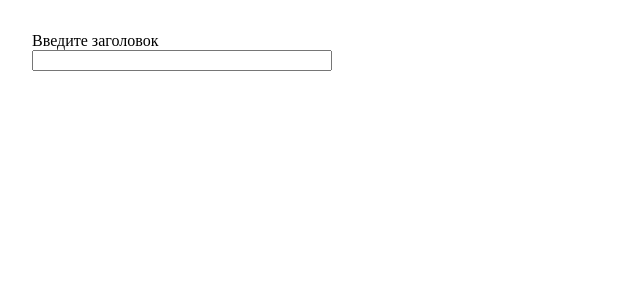
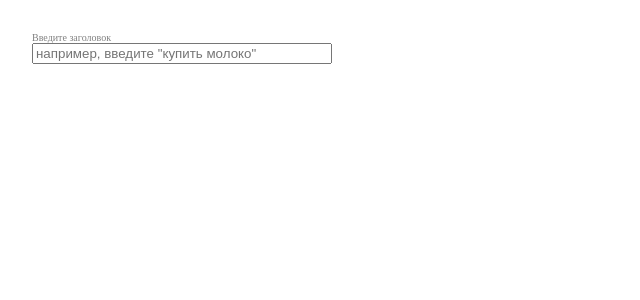
Before and after one commit to vzkhrv/from-scratch, a React app: page / in a window 1280 px wide. Shown: the top 300 px of the page, without its empty margins (0-640 px from the left). Built offline with nearby package versions, Linux system fonts and the light colour scheme.

Commit message:
Разобрали queries

```diff
--- a/package.json
+++ b/package.json
@@ -4,7 +4,7 @@
   "description": "Test React App from scratch.",
   "main": "index.js",
   "scripts": {
-    "start": "webpack serve --port 3000",
+    "start": "webpack serve --port 3001",
     "build": "NODE_ENV=production webpack",
     "test": "jest"
   },
--- a/src/components/Input.tsx
+++ b/src/components/Input.tsx
@@ -17,15 +17,29 @@ export const Input = ({ value, onChange }: Props) => {
         setlabelValue(`Превышена максимальная длина заголовка ${val.length}`);
     } else {
         setlabelValue("");
-        onChange(val);
+        onChange(`${val}`);
     }
   }
 
   return (
     <div className="input-field">
-        <span>Введите заголовок</span>
-        <input type="text" value={value} onChange={handleChange} />
-        <label>{labelValue}</label>
+        <label
+          htmlFor="input-header-field-id"
+          data-testid="input-label"
+        >
+          Введите заголовок
+        </label>
+        <input
+          id="input-header-field-id"
+          type="text"
+          value={value}
+          onChange={handleChange}
+          placeholder={`например, введите "купить молоко"`}
+          alt="поле для ввода заголовка задачи"
+          title="поле для заголовка"
+          data-testid="input-field"
+        />
+        <span data-testid="input-hint-text">{labelValue}</span>
     </div>
   )
 }
```
Also changed, not shown: 1 other file (tests, documents, lock files or other folders).
